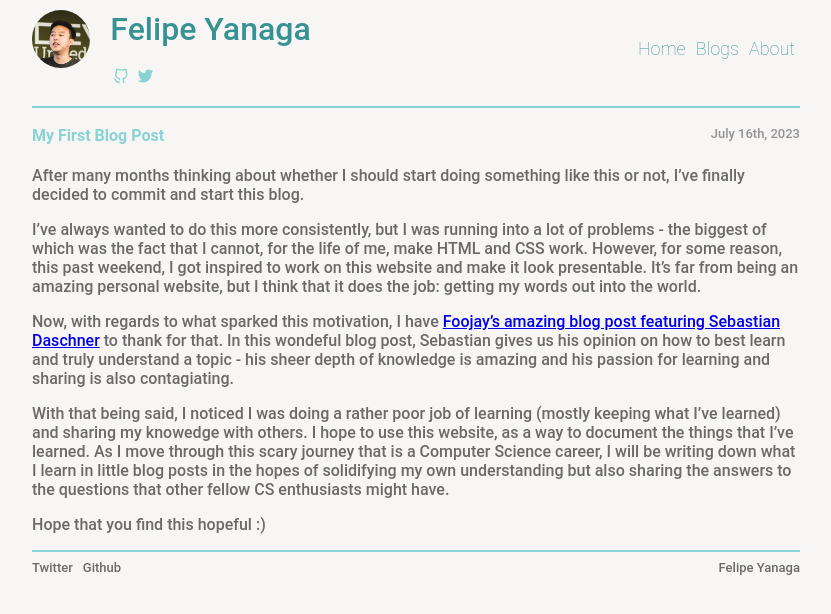
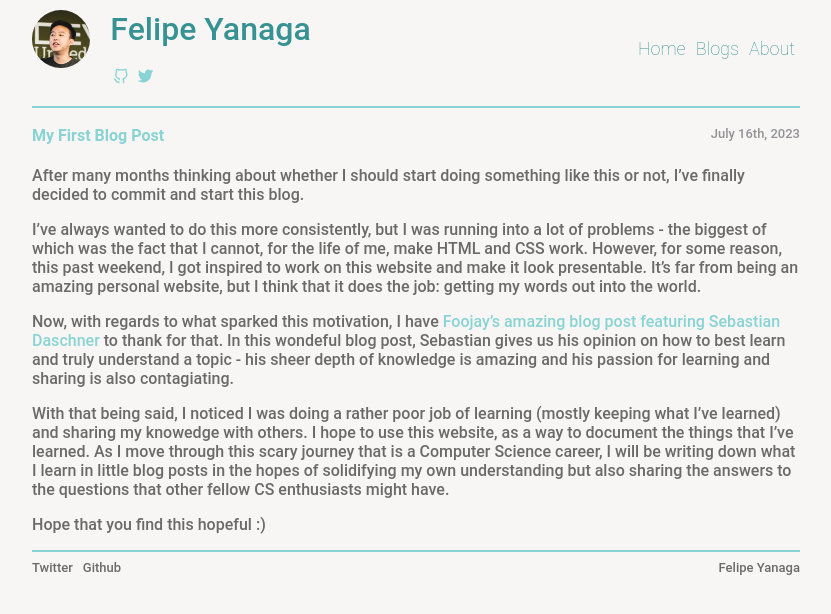
Before and after one commit to theyanaga/theyanaga.github.io, a Jekyll site: the page built from _posts/2023-07-16-my-first-blog-post.markdown, in a window 1280 px wide. Shown: the top 614 px of the page, without its empty margins (224-1055 px from the left). Built offline with Jekyll 4.4.1, drawn with Linux system fonts in a browser that asks for light colours.

Commit message:
Modified the a tag for blog posts

```diff
--- a/_layouts/post.html
+++ b/_layouts/post.html
@@ -9,4 +9,6 @@ layout: default
     </p>
 </div>
 
-{{content}}
+<div class="content">
+    {{content}}
+</div>
--- a/_sass/main.scss
+++ b/_sass/main.scss
@@ -303,3 +303,9 @@ footer {
     color:rgba(68, 72, 80, 0.57);
     margin-top: 5px;
 }
+
+// This is going to change the page that contains the blog post.
+.content > p > a {
+    text-decoration: none;
+    color: rgb(136, 211, 211);
+}
```
